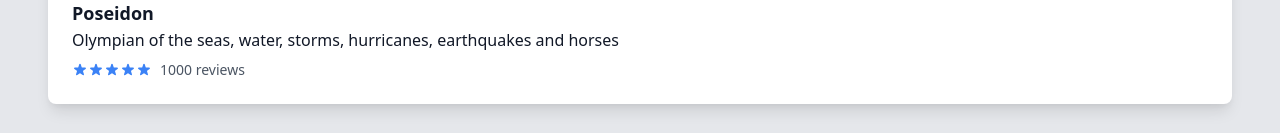
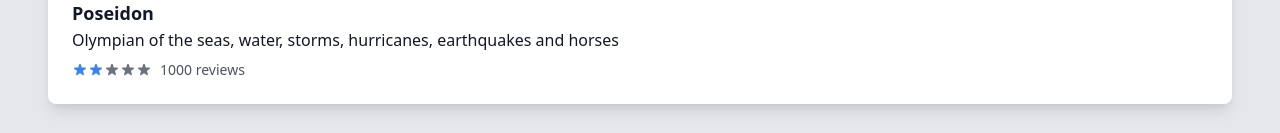
Before and after one commit to niko-achilles/nextjs-styled-jsx-tailwind-example, a Next.js app: page /olympians in a window 1280 px wide. Shown: the part 3419-3552 px from the top of the page. Built offline with nearby package versions, Linux system fonts and the light colour scheme.

Commit message:
added array from functionality

```diff
--- a/components/Olympians/OlympianCard/OlympianCard.js
+++ b/components/Olympians/OlympianCard/OlympianCard.js
@@ -25,41 +25,21 @@ const OlympianCard = ({ olympian }) => {
 
           <div className="mt-1">{olympian.capability}</div>
           <div className="mt-2 flex items-center">
+            {Array.from({ length: 5 }, (_, i) => {
+              console.log(i);
+              return (
                 <svg
+                  key={i}
                   xmlns="http://www.w3.org/2000/svg"
                   viewBox="0 0 20 20"
-              className="h-4 w-4 fill-current text-blue-500"
+                  className={`h-4 w-4 fill-current ${
+                    olympian.rating < i+1 ? "text-gray-500" : "text-blue-500"
+                  }`}
                 >
                   <path d="M9.049 2.927c.3-.921 1.603-.921 1.902 0l1.07 3.292a1 1 0 00.95.69h3.462c.969 0 1.371 1.24.588 1.81l-2.8 2.034a1 1 0 00-.364 1.118l1.07 3.292c.3.921-.755 1.688-1.54 1.118l-2.8-2.034a1 1 0 00-1.175 0l-2.8 2.034c-.784.57-1.838-.197-1.539-1.118l1.07-3.292a1 1 0 00-.364-1.118L2.98 8.72c-.783-.57-.38-1.81.588-1.81h3.461a1 1 0 00.951-.69l1.07-3.292z" />
                 </svg>
-            <svg
-              xmlns="http://www.w3.org/2000/svg"
-              viewBox="0 0 20 20"
-              className="h-4 w-4 fill-current text-blue-500"
-            >
-              <path d="M9.049 2.927c.3-.921 1.603-.921 1.902 0l1.07 3.292a1 1 0 00.95.69h3.462c.969 0 1.371 1.24.588 1.81l-2.8 2.034a1 1 0 00-.364 1.118l1.07 3.292c.3.921-.755 1.688-1.54 1.118l-2.8-2.034a1 1 0 00-1.175 0l-2.8 2.034c-.784.57-1.838-.197-1.539-1.118l1.07-3.292a1 1 0 00-.364-1.118L2.98 8.72c-.783-.57-.38-1.81.588-1.81h3.461a1 1 0 00.951-.69l1.07-3.292z" />
-            </svg>
-            <svg
-              xmlns="http://www.w3.org/2000/svg"
-              viewBox="0 0 20 20"
-              className="h-4 w-4 fill-current text-blue-500"
-            >
-              <path d="M9.049 2.927c.3-.921 1.603-.921 1.902 0l1.07 3.292a1 1 0 00.95.69h3.462c.969 0 1.371 1.24.588 1.81l-2.8 2.034a1 1 0 00-.364 1.118l1.07 3.292c.3.921-.755 1.688-1.54 1.118l-2.8-2.034a1 1 0 00-1.175 0l-2.8 2.034c-.784.57-1.838-.197-1.539-1.118l1.07-3.292a1 1 0 00-.364-1.118L2.98 8.72c-.783-.57-.38-1.81.588-1.81h3.461a1 1 0 00.951-.69l1.07-3.292z" />
-            </svg>
-            <svg
-              xmlns="http://www.w3.org/2000/svg"
-              viewBox="0 0 20 20"
-              className="h-4 w-4 fill-current text-blue-500"
-            >
-              <path d="M9.049 2.927c.3-.921 1.603-.921 1.902 0l1.07 3.292a1 1 0 00.95.69h3.462c.969 0 1.371 1.24.588 1.81l-2.8 2.034a1 1 0 00-.364 1.118l1.07 3.292c.3.921-.755 1.688-1.54 1.118l-2.8-2.034a1 1 0 00-1.175 0l-2.8 2.034c-.784.57-1.838-.197-1.539-1.118l1.07-3.292a1 1 0 00-.364-1.118L2.98 8.72c-.783-.57-.38-1.81.588-1.81h3.461a1 1 0 00.951-.69l1.07-3.292z" />
-            </svg>
-            <svg
-              xmlns="http://www.w3.org/2000/svg"
-              viewBox="0 0 20 20"
-              className="h-4 w-4 fill-current text-blue-500"
-            >
-              <path d="M9.049 2.927c.3-.921 1.603-.921 1.902 0l1.07 3.292a1 1 0 00.95.69h3.462c.969 0 1.371 1.24.588 1.81l-2.8 2.034a1 1 0 00-.364 1.118l1.07 3.292c.3.921-.755 1.688-1.54 1.118l-2.8-2.034a1 1 0 00-1.175 0l-2.8 2.034c-.784.57-1.838-.197-1.539-1.118l1.07-3.292a1 1 0 00-.364-1.118L2.98 8.72c-.783-.57-.38-1.81.588-1.81h3.461a1 1 0 00.951-.69l1.07-3.292z" />
-            </svg>
+              );
+            })}
 
             <span className="ml-2 text-sm text-gray-600">{`${"1000"} reviews`}</span>
           </div>
--- a/components/Olympians/data/data.js
+++ b/components/Olympians/data/data.js
@@ -7,6 +7,7 @@ export const olympians = [
     imageAlt: "Zeus the god of heavens",
     capability:
       "Olympian of the sky, lightning, thunder, law, order and justice",
+    rating: 5,
   },
   {
     id: 2,
@@ -15,6 +16,7 @@ export const olympians = [
     symbol: "Owl, olive tree",
     capability: "Olympian of wisdom, handicraft and warfare",
     imageAlt: "Athena, God of wisdom, handicraft and warfare",
+    rating: 4,
   },
   {
     id: 3,
@@ -25,5 +27,6 @@ export const olympians = [
       "Olympian of the seas, water, storms, hurricanes, earthquakes and horses",
     imageAlt:
       "Poseidon, God of seas, water, storms, hurricanes, earthquakes and horses",
+    rating: 2,
   },
 ];
```
Lines whose indentation alone changed are shown as unchanged.
